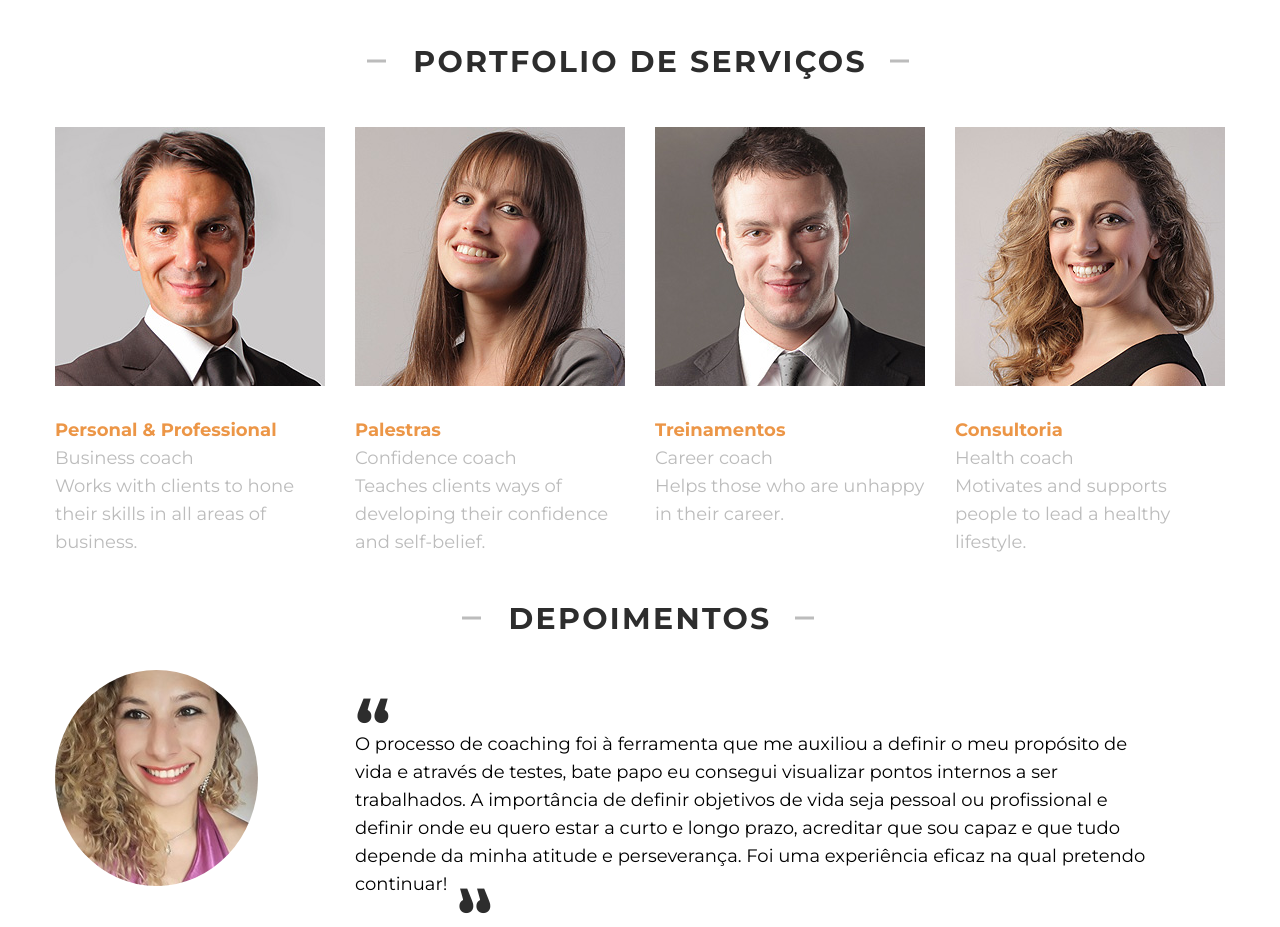
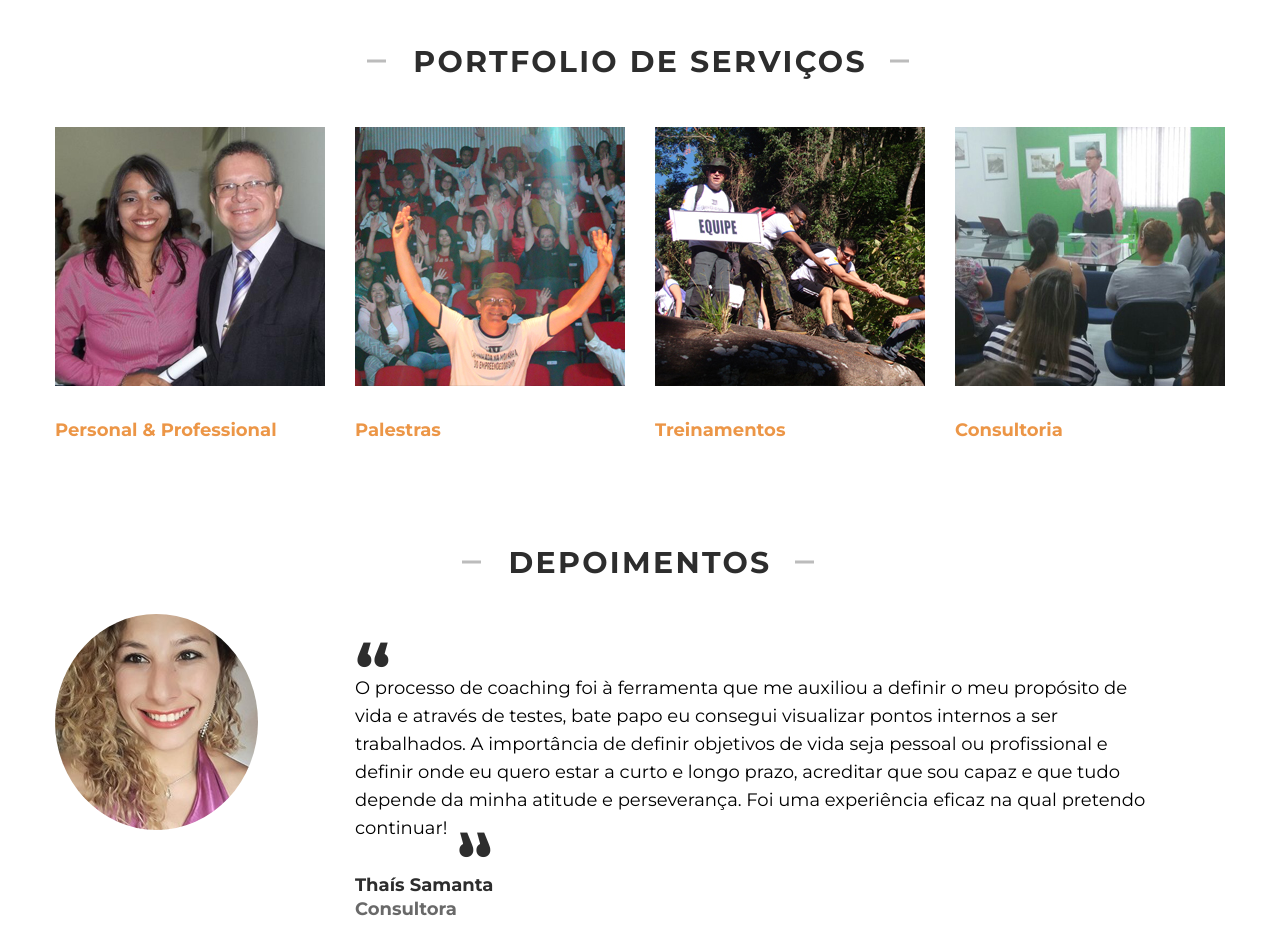
Before and after one commit to marcelojrhonorio/coaching-site, a plain HTML site: page index.html in a window 1280 px wide. Shown: the part 3340-4267 px from the top of the page. Drawn offline with Linux system fonts and the light colour scheme; a web font is replaced by a local one.

Commit message:
update home images and links

```diff
--- a/index.html
+++ b/index.html
@@ -346,28 +346,28 @@
                 <h2><span class="lines">Portfolio de Serviços</span></h2>
                 <div class="row text-md-left flow-offset-1">
                     <div class="col-sm-6 col-md-3">
-                        <img class="block-centered" src="images/page02_img03.jpg" width="270" height="259" alt="">
+                        <img class="block-centered" src="images/coachee.jpg" width="270" height="259" alt="">
                         <span class="text-primary text-bold inline-block">Personal & Professional</span> <br>
-                        <span class="inline-block">Business coach</span> <br>
-                        <span class="inline-block">Works with clients to hone their skills in all areas of business.</span>
+                        <span class="inline-block"></span> <br>
+                        <span class="inline-block"></span>
                     </div>
                     <div class="col-sm-6 col-md-3">
-                        <img class="block-centered" src="images/page02_img04.jpg" width="270" height="259" alt="">
+                        <img class="block-centered" src="images/palestras.jpg" width="270" height="259" alt="">
                         <span class="text-primary text-bold inline-block">Palestras</span> <br>
-                        <span class="inline-block">Confidence coach</span> <br>
-                        <span class="inline-block">Teaches clients ways of developing their confidence and self-belief.</span>
+                        <span class="inline-block"></span> <br>
+                        <span class="inline-block"></span>
                     </div>
                     <div class="col-sm-6 col-md-3">
-                        <img class="block-centered" src="images/page02_img05.jpg" width="270" height="259" alt="">
+                        <img class="block-centered" src="images/treinamentos.jpg" width="270" height="259" alt="">
                         <span class="text-primary text-bold inline-block">Treinamentos</span> <br>
-                        <span class="inline-block">Career coach</span> <br>
-                        <span class="inline-block">Helps those who are unhappy in their career.</span>
+                        <span class="inline-block"></span> <br>
+                        <span class="inline-block"></span>
                     </div>
                     <div class="col-sm-6 col-md-3">
-                        <img class="block-centered" src="images/page02_img06.jpg" width="270" height="259" alt="">
+                        <img class="block-centered" src="images/consultorias.jpg" width="270" height="259" alt="">
                         <span class="text-primary text-bold inline-block">Consultoria</span> <br>
-                        <span class="inline-block">Health coach</span> <br>
-                        <span class="inline-block">Motivates and supports people to lead a healthy lifestyle.</span>
+                        <span class="inline-block"></span> <br>
+                        <span class="inline-block"></span>
                     </div>
                 </div>
             </div>
```
Also changed, not shown: images/coachee.jpg (added), images/consultorias.jpg (added), images/palestras.jpg (added), images/treinamentos.jpg (added).
